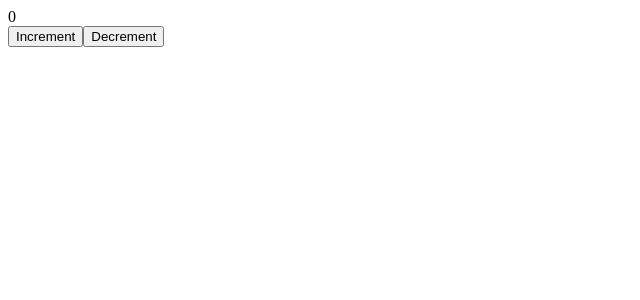
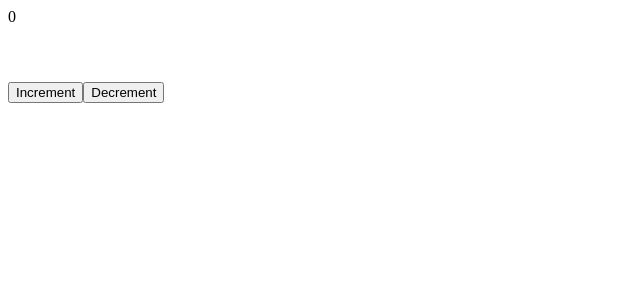
Before and after one commit to DmitryPanikarovsky/blogApp, a React app: page / in a window 1280 px wide. Shown: the top 300 px of the page, without its empty margins (0-640 px from the left). Built offline with nearby package versions, Linux system fonts and the light colour scheme.

Commit message:
add cssLoaders

```diff
--- a/package.json
+++ b/package.json
@@ -17,7 +17,11 @@
     "@types/react-dom": "^17.0.11",
     "@types/webpack": "^5.28.0",
     "@types/webpack-dev-server": "^4.7.2",
+    "css-loader": "^6.6.0",
     "html-webpack-plugin": "^5.5.0",
+    "sass": "^1.49.9",
+    "sass-loader": "^12.6.0",
+    "style-loader": "^3.3.1",
     "ts-loader": "^9.2.6",
     "ts-node": "^10.5.0",
     "typescript": "^4.5.5",
--- /dev/null
+++ b/src/component/Counter.scss
@@ -0,0 +1,3 @@
+button {
+    margin-top: 56px;
+}
--- a/src/component/Counter.tsx
+++ b/src/component/Counter.tsx
@@ -1,4 +1,5 @@
 import { useState } from "react";
+import './Counter.scss';
 
 export const Counter = () => {
 	const [count, setCount] = useState<number>(0);
```
Also changed, not shown: 2 other files (tests, documents, lock files or other folders).
